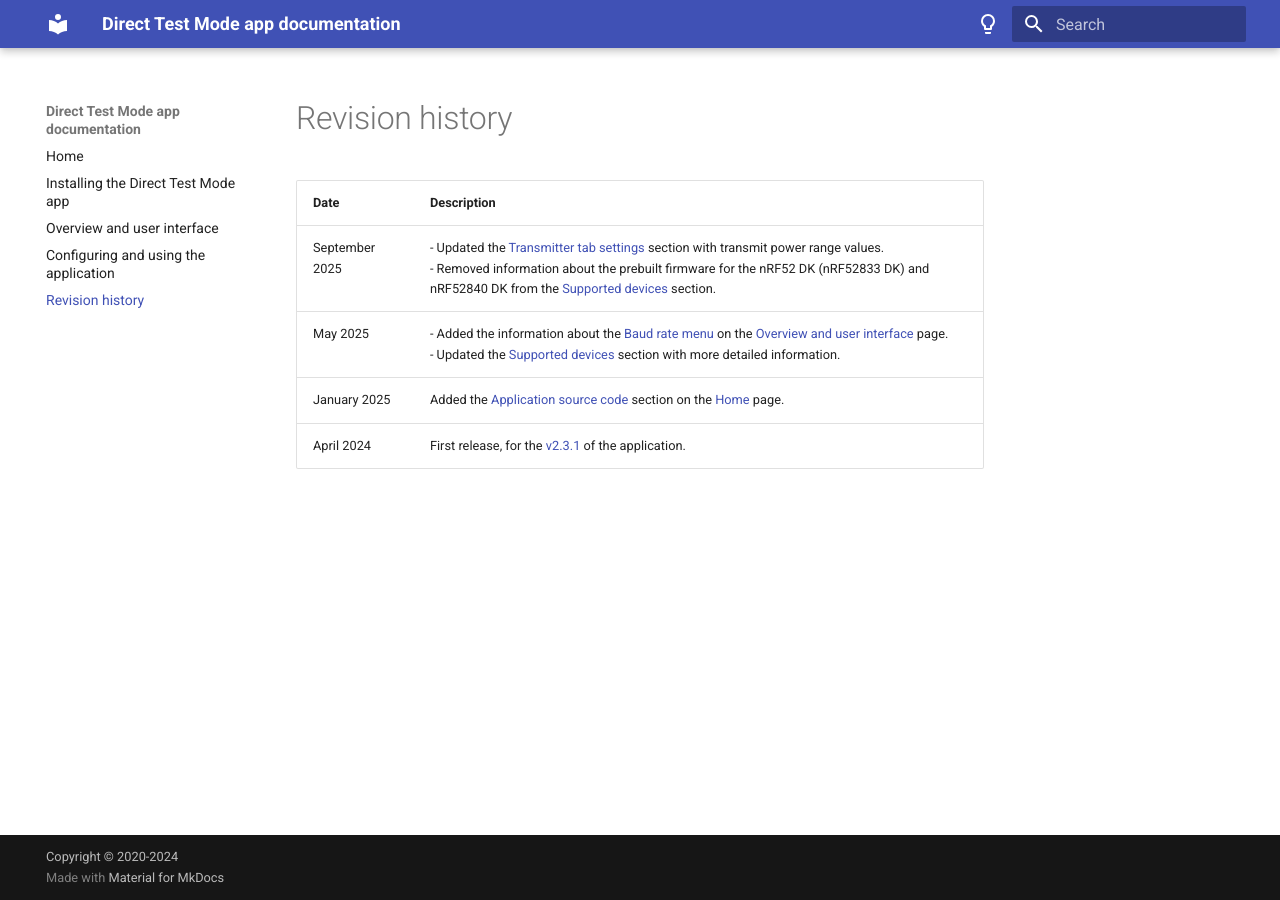
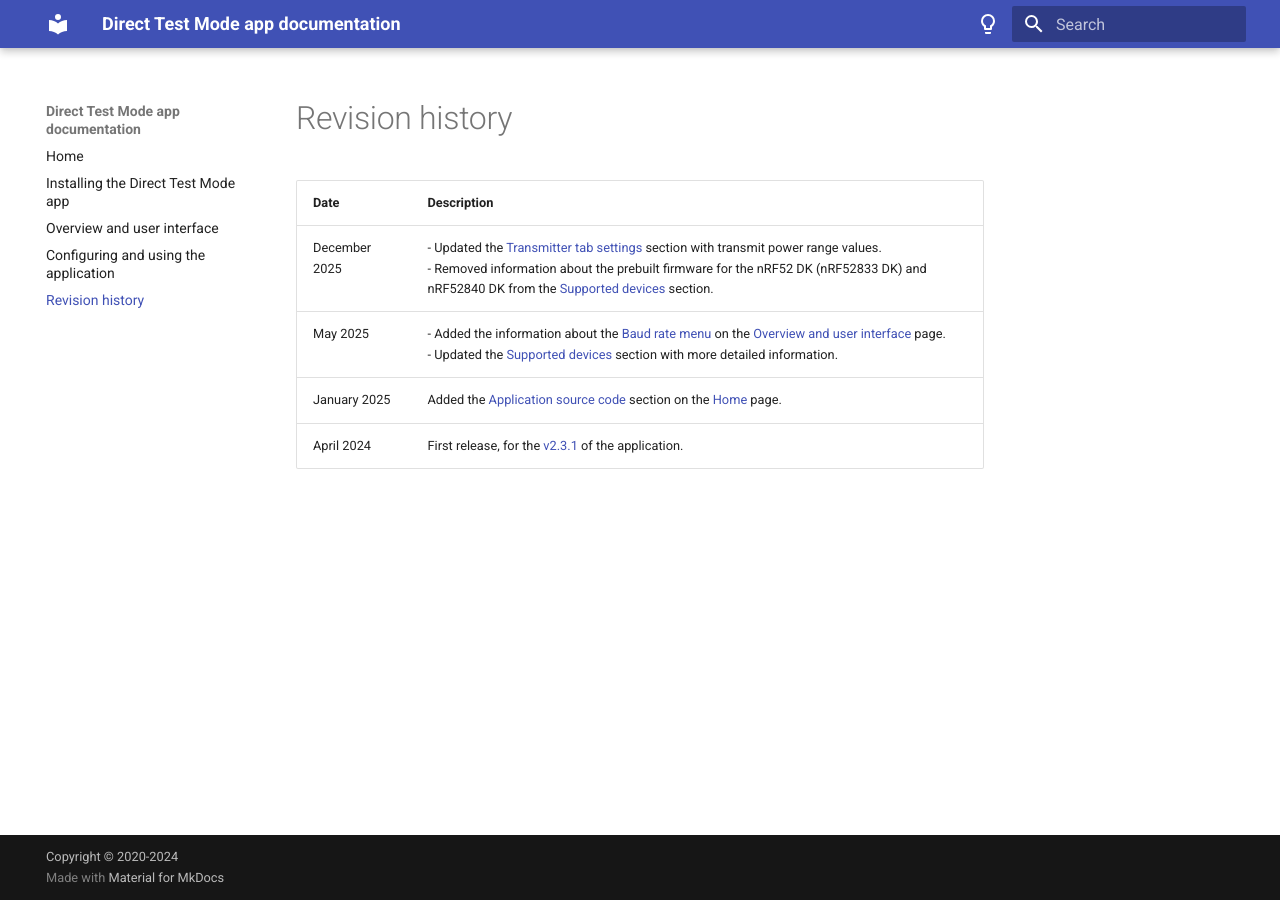
Before and after one commit to NordicSemiconductor/pc-nrfconnect-dtm, an MkDocs documentation site: the page built from doc/docs/revision_history.md, in a window 1280 px wide. Built offline with MkDocs 1.6.1 and Material for MkDocs 9.7.7, drawn with Linux system fonts in a browser that asks for light colours.

Commit message:
update rev_history

```diff
--- a/doc/docs/revision_history.md
+++ b/doc/docs/revision_history.md
@@ -2,7 +2,7 @@
 
 | Date       | Description   |
 |------------|---------------|
-| September 2025 | - Updated the [Transmitter tab settings](./overview.md#transmitter-tab) section with transmit power range values.<br/>- Removed information about the prebuilt firmware for the nRF52 DK (nRF52833 DK) and nRF52840 DK from the [Supported devices](index.md#supported-devices) section. |
+| December 2025 | - Updated the [Transmitter tab settings](./overview.md#transmitter-tab) section with transmit power range values.<br/>- Removed information about the prebuilt firmware for the nRF52 DK (nRF52833 DK) and nRF52840 DK from the [Supported devices](index.md#supported-devices) section. |
 | May 2025   | - Added the information about the [Baud rate menu](./overview.md#baud-rate) on the [Overview and user interface](./overview.md#select-device) page.<br/>- Updated the [Supported devices](index.md#supported-devices) section with more detailed information. |
 | January 2025   | Added the [Application source code](./index.md#application-source-code) section on the [Home](./index.md) page. |
 | April 2024 | First release, for the [v2.3.1](https://github.com/NordicSemiconductor/pc-nrfconnect-dtm/blob/main/Changelog.md) of the application. |
```
